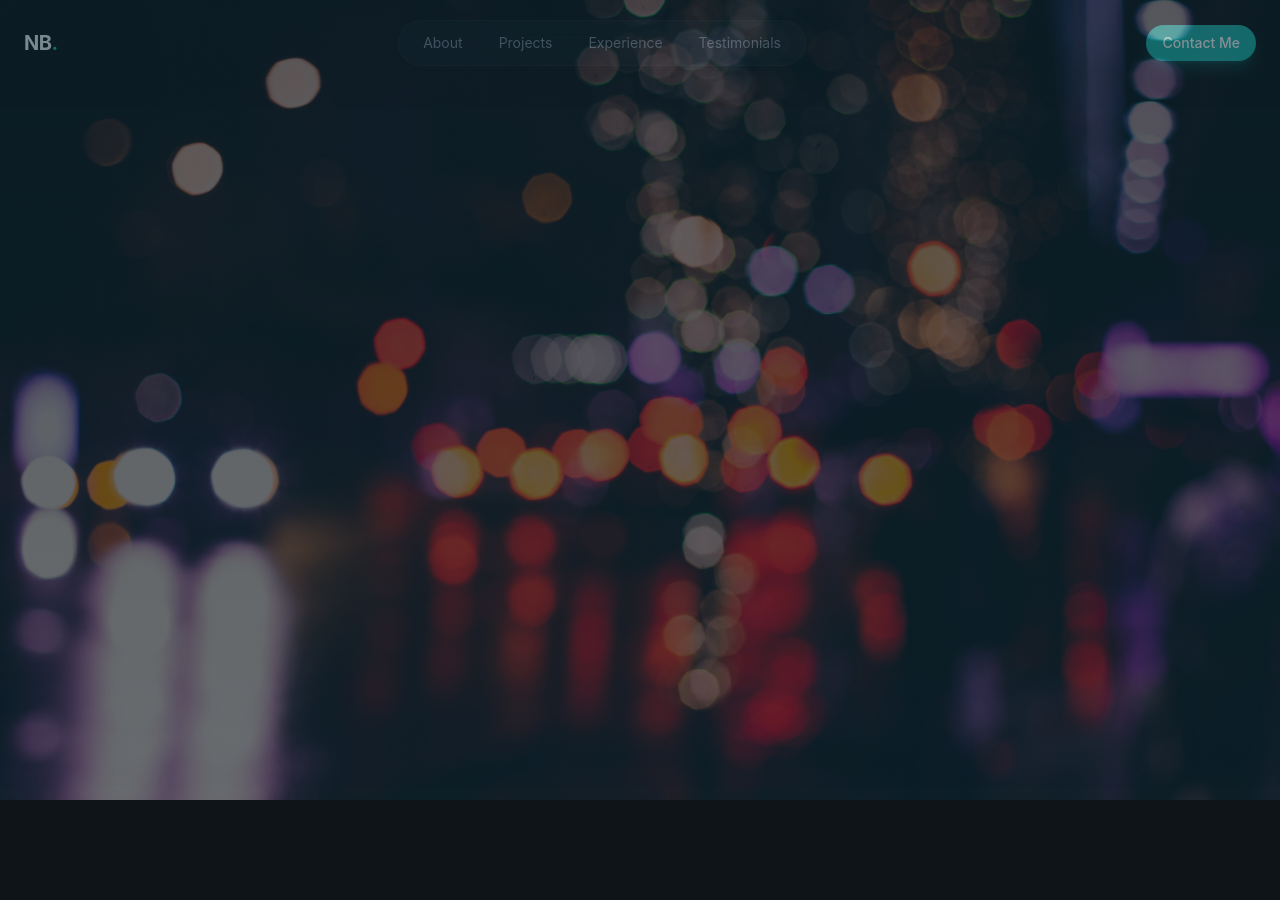
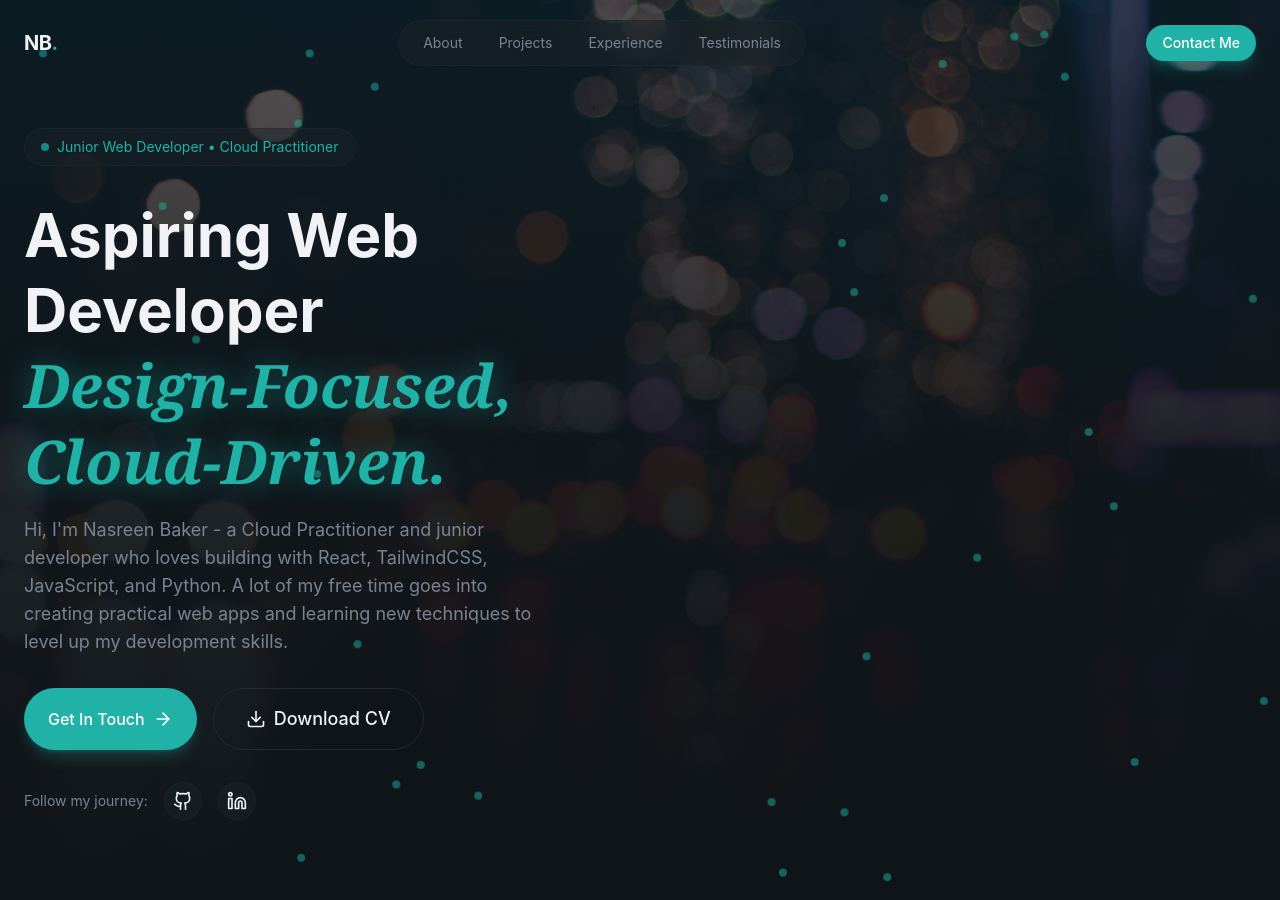
Before and after one commit to STEM-Girlie/React-TailwindCSS-Personal-Portfolio, a React (Vite) app: page / in a window 1280 px wide. Before the commit the page ends 800 px from the top, so only its background shows below. Built offline with nearby package versions, Linux system fonts and the light colour scheme.

Commit message:
more button editing and animation for social links

```diff
--- /dev/null
+++ b/src/components/AnimatedBorderButton.jsx
@@ -0,0 +1,39 @@
+import { Download } from "lucide-react";
+
+{
+  /*animated svg border*/
+}
+
+export const AnimatedBorderButton = () => {
+  return (
+    <button className="relative bg-transparent border border-border text-foreground hover:border-primary/50 transition-all duration-1000 focus:outline-none focus-visible:ring-2 focus-visible:ring-primary focus-visible:ring-offset-2 disabled:opacity-50 disabled:cursor-not-allowed group px-8 py-4 text-lg font-medium rounded-full overflow-visible animated-border">
+      <svg
+        className="absolute left-0 top-0 w-full h-full pointer-events-none animate-draw-border"
+        viewBox="0 0 200 60"
+        preserveAspectRatio="none"
+        style={{ overflow: "visible" }}
+      >
+        <path
+          d="M 30 1
+H 170
+A 29 29 0 0 1 170 59
+H 30
+A 29 29 0 1 1 30 1
+Z"
+          fill="none"
+          stroke="var(--color-primary)"
+          strokeWidth="2"
+          strokeDasharray="400 550"
+          strokeDashoffset="400"
+          strokeLinecap="round"
+          strokeLinejoin="round"
+          className="animated-border-path"
+        />
+      </svg>
+      <span className="relative z-10 flex items-center justify-center gap-2">
+        <Download className="w-5 h-5" />
+        Download CV
+      </span>
+    </button>
+  );
+};
--- a/src/index.css
+++ b/src/index.css
@@ -56,6 +56,12 @@
     backdrop-filter: blur(24px); /* Other browsers */
   }
 }
+
+.glow-text {
+  text-shadow: 0 0 30px
+    color-mix(in srgb, var(--color-primary) 50%, transparent);
+}
+
 @layer utilities {
   @keyframes fade-in {
     from {
@@ -70,7 +76,66 @@
     }
   }
 
+  @keyframes slow-drift {
+    0%,
+    100% {
+      transform: translate(0, 0);
+    }
+    25% {
+      transform: translate(20px, -30px);
+    }
+    50% {
+      transform: translate(-15px, -20px);
+    }
+    75% {
+      transform: translate(30px, 10px);
+    }
+  }
+
   .animate-fade-in {
     animation: fade-in 0.5s ease-out both;
   }
 }
+.animation-delay-100 {
+  animation-delay: 100ms;
+}
+.animation-delay-200 {
+  animation-delay: 200ms;
+}
+.animation-delay-300 {
+  animation-delay: 300ms;
+}
+.animation-delay-400 {
+  animation-delay: 400ms;
+}
+.animation-delay-500 {
+  animation-delay: 500ms;
+}
+.animation-delay-600 {
+  animation-delay: 600ms;
+}
+.animation-delay-700 {
+  animation-delay: 700ms;
+}
+.animation-delay-800 {
+  animation-delay: 800ms;
+}
+
+@keyframes animated-border {
+  0% {
+    stroke-dashoffset: 400;
+  }
+  100% {
+    stroke-dashoffset: -550;
+  }
+}
+
+.group:hover .animated-border-path {
+  animation: animated-border 2s linear infinite;
+}
+
+.animated-border:hover {
+  background-color: color-mix(in srgb, #26c4b8 15%, transparent);
+  backdrop-filter: blur(16px);
+  box-shadow: 0 0 20px color-mix(in srgb, #26c4b8 20%, transparent);
+}
--- a/src/layout/Navbar.jsx
+++ b/src/layout/Navbar.jsx
@@ -13,7 +13,7 @@ export const Navbar = () => {
   const [isMobileMenuOpen, setIsMobileMenuOpen] = useState(false);
 
   return (
-    <header className="fixed top-0 left-0 right-0 bg-transparent py-5">
+    <header className="fixed top-0 left-0 right-0 bg-transparent py-5 z-50">
       <nav className="container mx-auto px-6 flex items-center justify-between">
         <a
           href="#"
--- a/src/sections/Hero.jsx
+++ b/src/sections/Hero.jsx
@@ -1,3 +1,8 @@
+import { Button } from "@/components/Button";
+import { ArrowRight, Github, Linkedin } from "lucide-react";
+import { Download } from "lucide-react";
+import { AnimatedBorderButton } from "../components/AnimatedBorderButton";
+
 export const Hero = () => {
   return (
     <section className="relative min-h-screen flex items-center overflow-hidden">
@@ -8,7 +13,87 @@ export const Hero = () => {
           alt="Hero"
           className="w-full h-full object-cover opacity-40"
         />
-        <div className="absolute inset-0 bg-gradient-to-b from-background/20 via-background/80to-background"></div>
+        <div className="absolute inset-0 bg-gradient-to-b from-background/20 via-background/80 to-background"></div>
+      </div>
+
+      {/*green dots*/}
+      <div className="absolute inset-0 overflow-hidden pointer-events-none">
+        {[...Array(30)].map((_, i) => (
+          <div
+            key={i}
+            className="absolute w-2 h-2 bg-green-500 rounded-full"
+            style={{
+              backgroundColor: "#20b2a6",
+              opacity: 0.5,
+              left: `${Math.random() * 100}%`,
+              top: `${Math.random() * 100}%`,
+              animation: `slow-drift ${15 + Math.random() * 20}s ease-in-out infinite`,
+              animationDelay: `${Math.random() * 5}s`,
+            }}
+          />
+        ))}
+      </div>
+
+      {/*content*/}
+      <div className="container mx-auto px-6 pt-32 pb-20 relative z-10">
+        <div className="grid lg:grid-cols-2 gap-12 items-center">
+          {/*left column for text content*/}
+          <div className="space-y-8">
+            <div className="animate-fade-in">
+              <span className="inline-flex items-center gap-2 px-4 py-2 rounded-full glass text-sm text-primary">
+                <span className="w-2 h-2 bg-primary rounded-full animate-pulse" />
+                Junior Web Developer • Cloud Practitioner
+              </span>
+            </div>
+            {/*headline*/}
+            <div className="space-y-4">
+              <h1 className="text-5xl md:text-6xl lg:7xl font-bold leading-tight animate-fade-in animation-delay-200">
+                Aspiring Web Developer <br />
+                <span className="text-primary glow-text italic font-serif ">
+                  Design‑Focused, <br />
+                  Cloud‑Driven.
+                </span>
+              </h1>
+              <p className="text-lg text-muted-foreground max-w-lg animate-fade-in animation-delay-300">
+                Hi, I'm Nasreen Baker - a Cloud Practitioner and junior
+                developer who loves building with React, TailwindCSS,
+                JavaScript, and Python. A lot of my free time goes into creating
+                practical web apps and learning new techniques to level up my
+                development skills.
+              </p>
+            </div>
+            {/*CTAs*/}
+            <div className="flex flex-wrap gap-4 animate-fade-in animation-delay-400">
+              <Button size-lg>
+                Get In Touch <ArrowRight className="w-5 h-5" />
+              </Button>
+              <AnimatedBorderButton />
+            </div>
+
+            {/*social links*/}
+            <div className="flex items-center gap-4 animate-fade-in animation-delay-500">
+              <span className="text-sm text-muted-foreground">
+                Follow my journey:
+              </span>
+              {[
+                { icon: Github, href: "https://github.com/STEM-Girlie" },
+                {
+                  icon: Linkedin,
+                  href: "https://www.linkedin.com/in/nasreenbaker",
+                },
+              ].map((social, index) => (
+                <a
+                  key={index}
+                  href={social.href}
+                  className="p-2 rounded-full glass hover:bg-primary/10 hover:text-primary transition-all duration-300"
+                >
+                  <social.icon className="w-5 h-5" />
+                </a>
+              ))}
+            </div>
+          </div>
+          {/*right column for profile image*/}
+        </div>
       </div>
     </section>
   );
```
